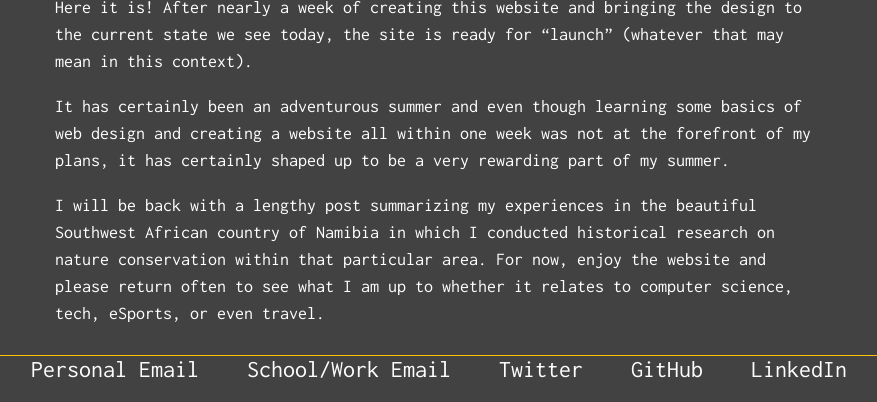
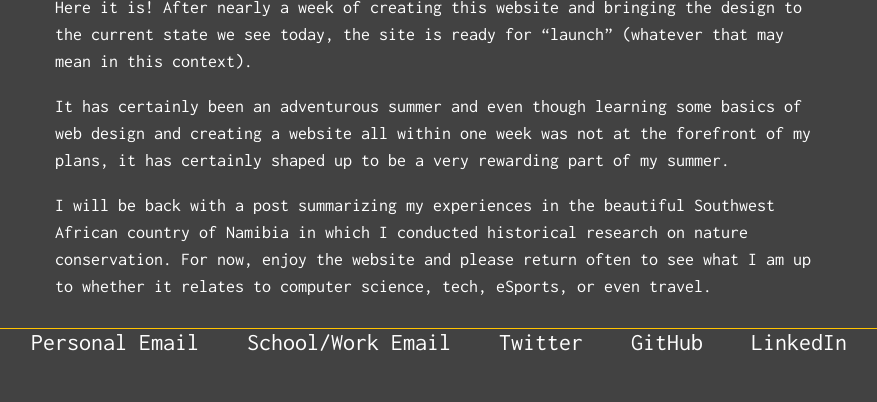
Before and after one commit to justintranjt/justintranjt.github.io, a Jekyll site: the page built from _posts/2017-07-26-a-summer-of-unknowns.md, in a window 1280 px wide, cut to the strip 899-1301 px from the top of the page. Shown: the whole strip, without its empty margins (201-1078 px from the left). Built offline with Jekyll 4.4.1, drawn with Linux system fonts in a browser that asks for light colours; after the commit the page ends 1274 px from its top, so only the background shows below that.

Commit message:
Update 2017-07-26-a-summer-of-unknowns.md

```diff
--- a/_posts/2017-07-26-a-summer-of-unknowns.md
+++ b/_posts/2017-07-26-a-summer-of-unknowns.md
@@ -9,4 +9,4 @@
 
 It has certainly been an adventurous summer and even though learning some basics of web design and creating a website all within one week was not at the forefront of my plans, it has certainly shaped up to be a very rewarding part of my summer.
 
-I will be back with a lengthy post summarizing my experiences in the beautiful Southwest African country of Namibia in which I conducted historical research on nature conservation within that particular area. For now, enjoy the website and please return often to see what I am up to whether it relates to computer science, tech, eSports, or even travel.
+I will be back with a post summarizing my experiences in the beautiful Southwest African country of Namibia in which I conducted historical research on nature conservation. For now, enjoy the website and please return often to see what I am up to whether it relates to computer science, tech, eSports, or even travel.
```
